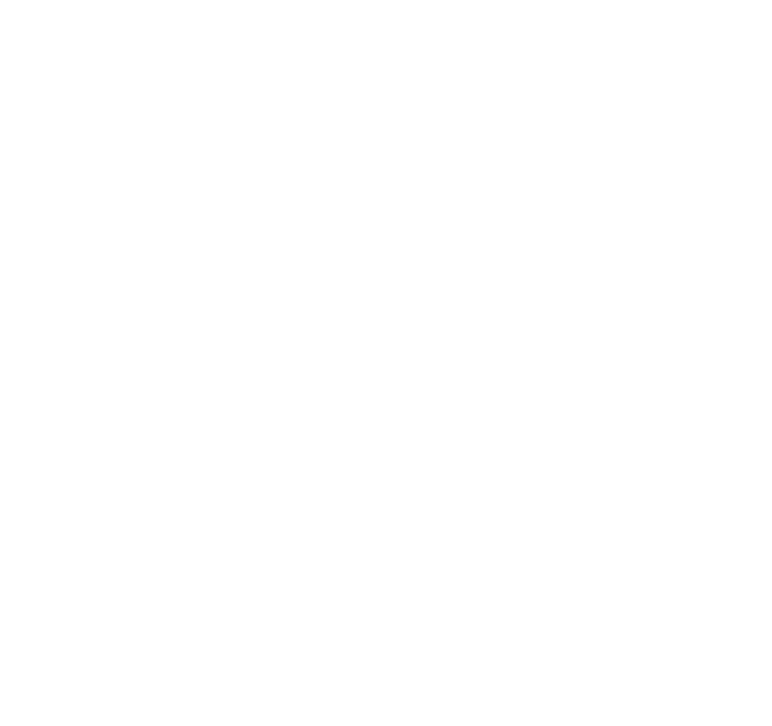
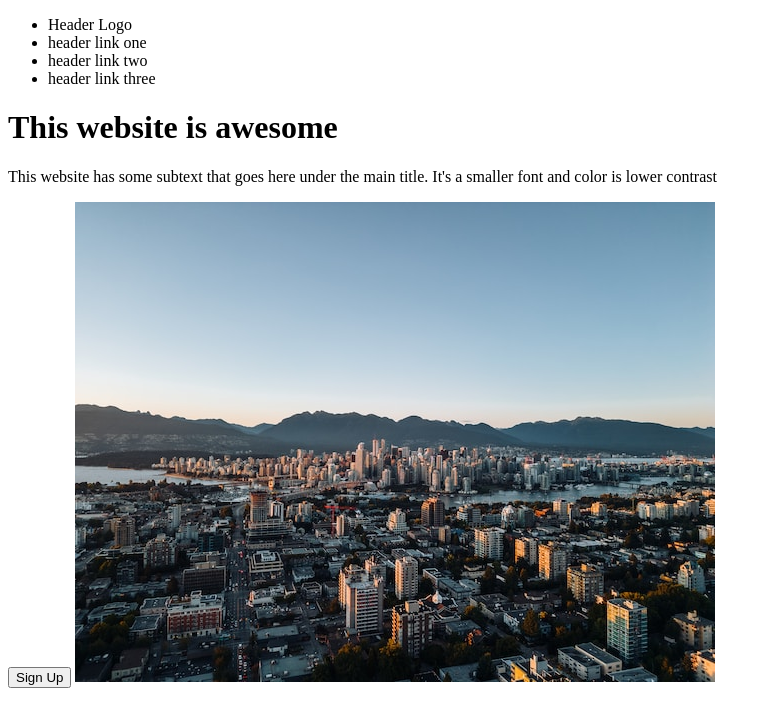
Before and after one commit to Aclars089/TOP-landing-page, a plain HTML site: page index.html in a window 1280 px wide. Shown: the whole page, without its empty margins (0-772 px from the left). Drawn offline with Linux system fonts and the light colour scheme.

Commit message:
ADD feat header content:nav,img,text,button
nav with logo and links
image of city
text title and content
signup button

```diff
--- a/index.html
+++ b/index.html
@@ -7,6 +7,21 @@
 
     </head>
     <body>
+        <header>
+            <nav>
+                <ul>
+                    <li>Header Logo</li>
+                    <li>header link one</li>
+                    <li>header link two</li>
+                    <li>header link three</li>
+                </ul>
+            </nav>
+            <h1>This website is awesome</h1>
+
+            <p>This website has some subtext that goes here under the main title. It's a smaller font and color is lower contrast</p>
+            <button>Sign Up</button>
+            <img src="/images/aditya-chinchure-5nuRRWZ96eI-unsplash.jpg " width=640px height=480px alt="Bird's eye view of a city">
+        </header>
         <main>
 
         </main>
```
Also changed, not shown: images/aditya-chinchure-5nuRRWZ96eI-unsplash.jpg (added), images/logo640.png (added), 2 other files.
